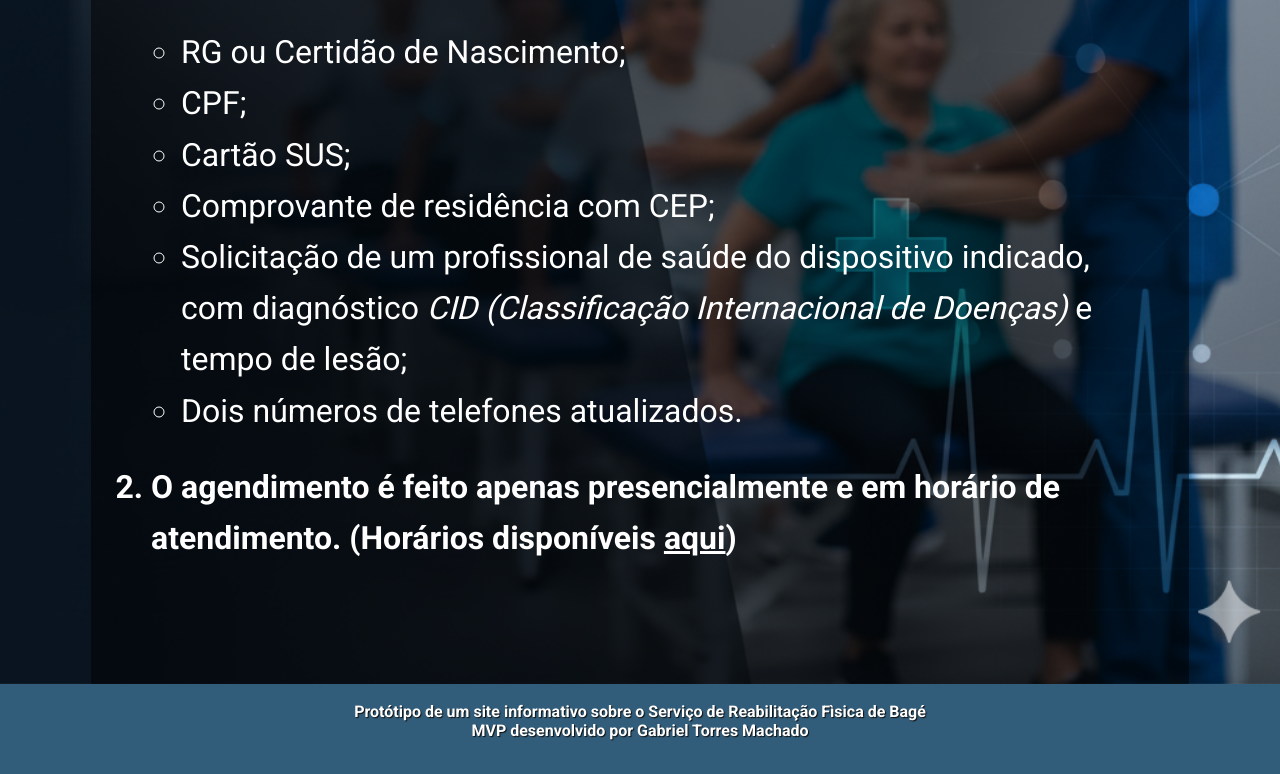
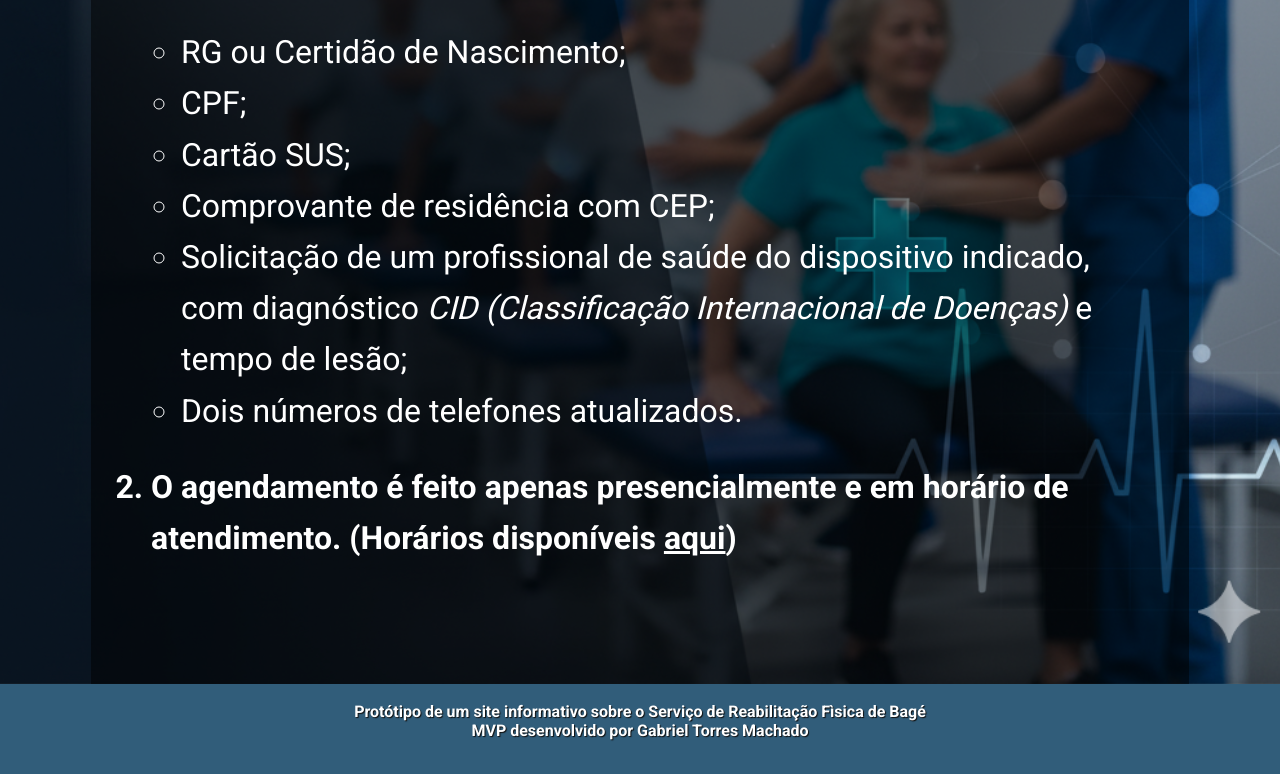
Before and after one commit to Gabriel-TorresMachado/srf-bage, a plain HTML site: page consulta.html in a window 1280 px wide. Shown: the part 739-1513 px from the top of the page. Drawn offline with Linux system fonts and the light colour scheme.

Commit message:
Correção de erros

```diff
--- a/consulta.html
+++ b/consulta.html
@@ -46,7 +46,7 @@
               <li>Solicitação de um profissional de saúde do dispositivo indicado, com diagnóstico <em>CID (Classificação Internacional de Doenças)</em> e tempo de lesão;</li>
               <li>Dois números de telefones atualizados.</li>
             </ul>
-            <li>O agendimento é feito apenas presencialmente e em horário de atendimento. (Horários disponíveis <a href="contato.html">aqui</a>)</li>
+            <li>O agendamento é feito apenas presencialmente e em horário de atendimento. (Horários disponíveis <a href="contato.html">aqui</a>)</li>
           </ol>
 
         </div>
```
